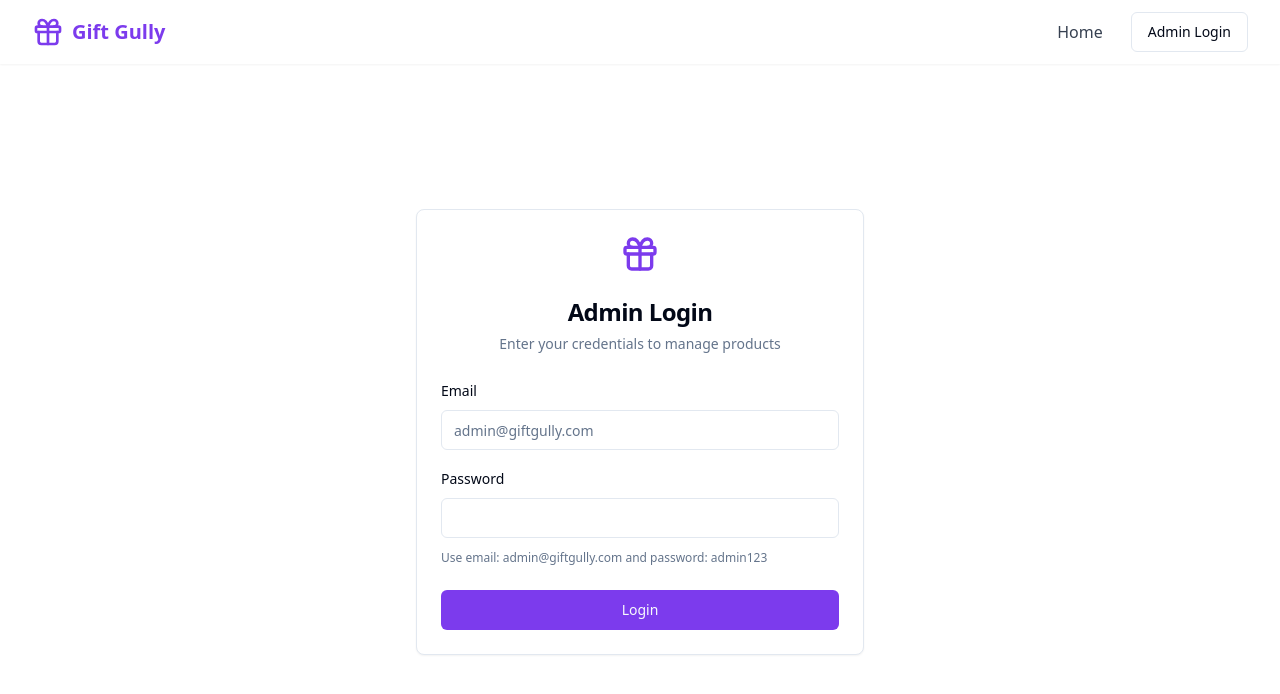
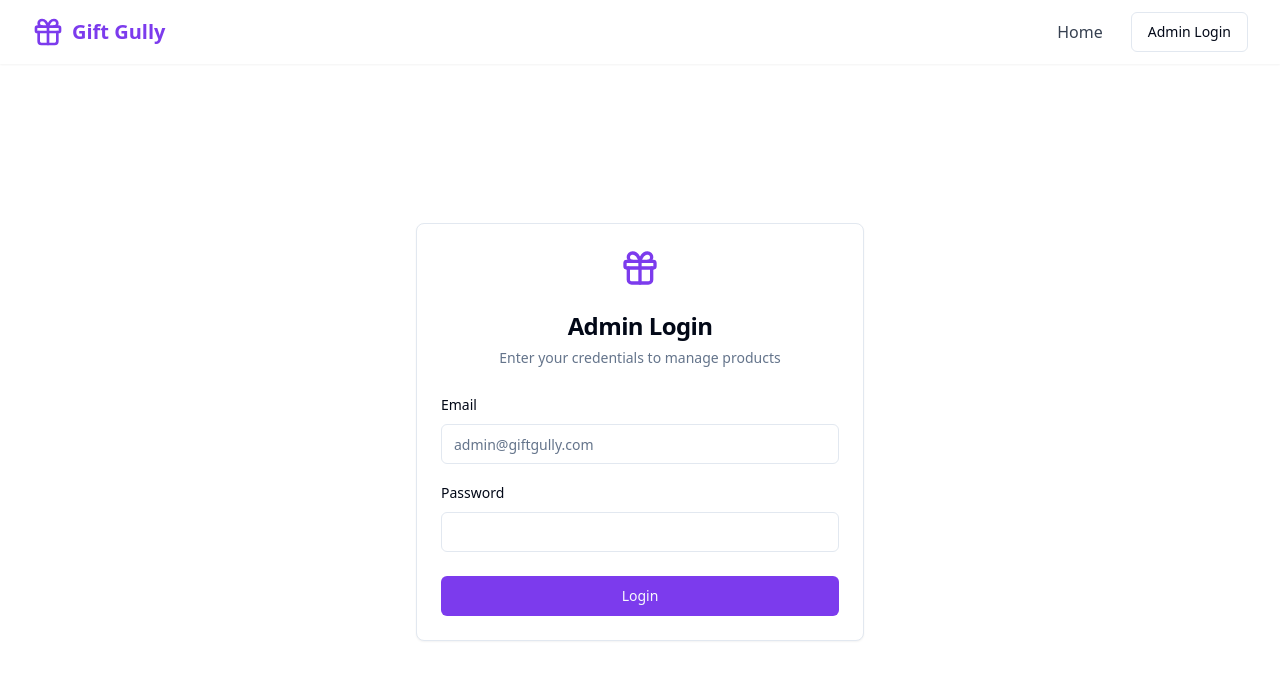
Before and after one commit to Hrishabhverma/gift-gully-orders-online, a React (Vite) app: page /login in a window 1280 px wide. Shown: the top 694 px of the page. Built offline with nearby package versions, Linux system fonts and the light colour scheme.

Commit message:
Remove login hint text
Remove the "Use email: admin@giftgully.com and password: admin123" text from the login form.

```diff
--- a/src/pages/Login.tsx
+++ b/src/pages/Login.tsx
@@ -74,9 +74,6 @@ export default function Login() {
                   onChange={(e) => setPassword(e.target.value)}
                   required
                 />
-                <p className="text-xs text-muted-foreground pt-1">
-                  Use email: admin@giftgully.com and password: admin123
-                </p>
               </div>
             </CardContent>
             <CardFooter>
```
